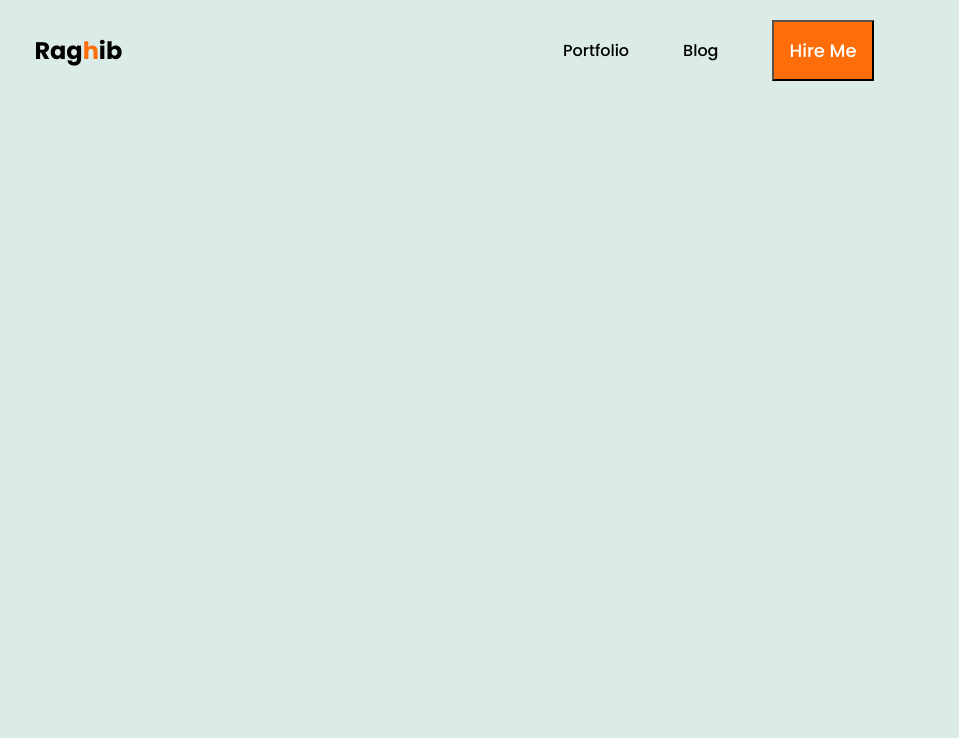
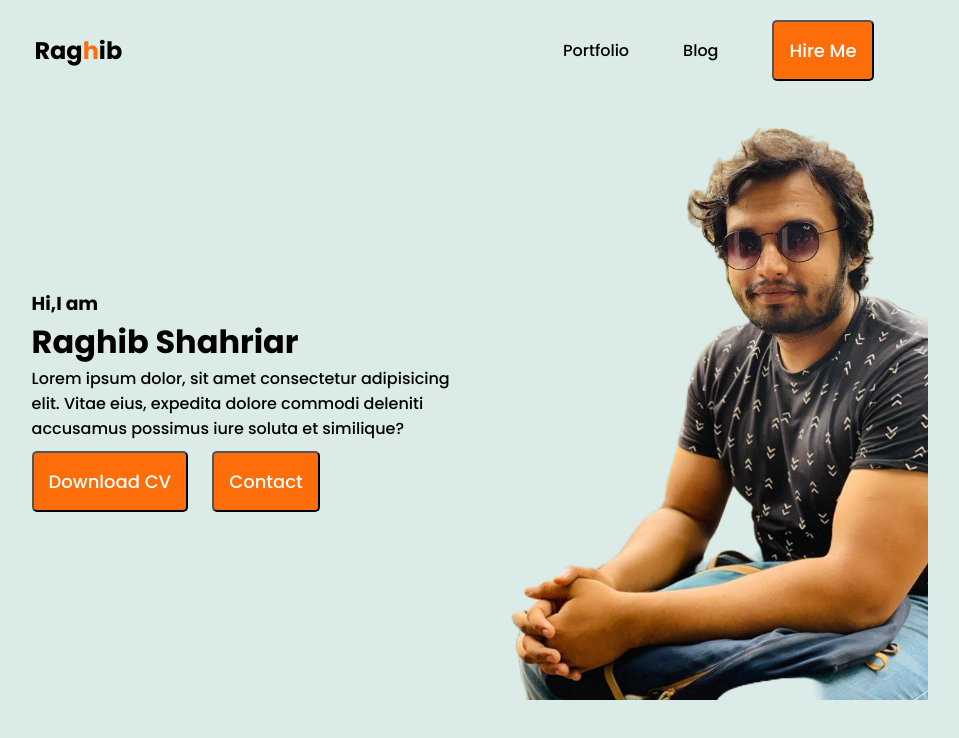
Before and after one commit to raghibku/My-Portfolio, a plain HTML site: page portfolio.html in a window 1280 px wide. Shown: the whole page, without its empty margins (186-1145 px from the left). Drawn offline with Linux system fonts and the light colour scheme.

Commit message:
added image

```diff
--- a/portfolio.css
+++ b/portfolio.css
@@ -44,4 +44,30 @@ nav .right ul li button{
     background-color: #FD6E0A;
     font-size:large;
     color: white;
+    border-radius: 5px;
 }
+
+/* banner related styles */
+.banner{
+    display:flex;
+    justify-content: space-around;
+    align-items: center;
+}
+.intro{
+    width: 40vw;
+    margin-left: 17vw;
+}
+.intro button{
+    margin-top: 10px;
+    margin-right: 20px;
+    padding: 15px;
+    text-decoration: none;
+    background-color: #FD6E0A;
+    font-size:large;
+    color: white;
+    border-radius: 5px;
+}
+.banner img{
+    margin-right:13vw;
+    height:75vh;
+}
--- a/portfolio.html
+++ b/portfolio.html
@@ -20,10 +20,19 @@
                     <li><a href="#">Portfolio</a></li>
                     <li><a href="#">Blog</a></li>
                     <li><button>Hire Me</button></li>
-
                 </ul>
             </div>
         </nav>
+        <div class="banner">
+            <div class="intro">
+                <h3>Hi,I am</h3>
+                <h1>Raghib Shahriar</h1>
+                <p>Lorem ipsum dolor, sit amet consectetur adipisicing elit. Vitae eius, expedita dolore commodi deleniti accusamus possimus iure soluta et similique?</p>
+                <button>Download CV</button>
+                <button>Contact</button>
+            </div>
+            <img src="images/raghibImg.png" alt="myImage">
+        </div>
     </header>
     <main>
 
```
Also changed, not shown: images/raghibImg.png (added).
